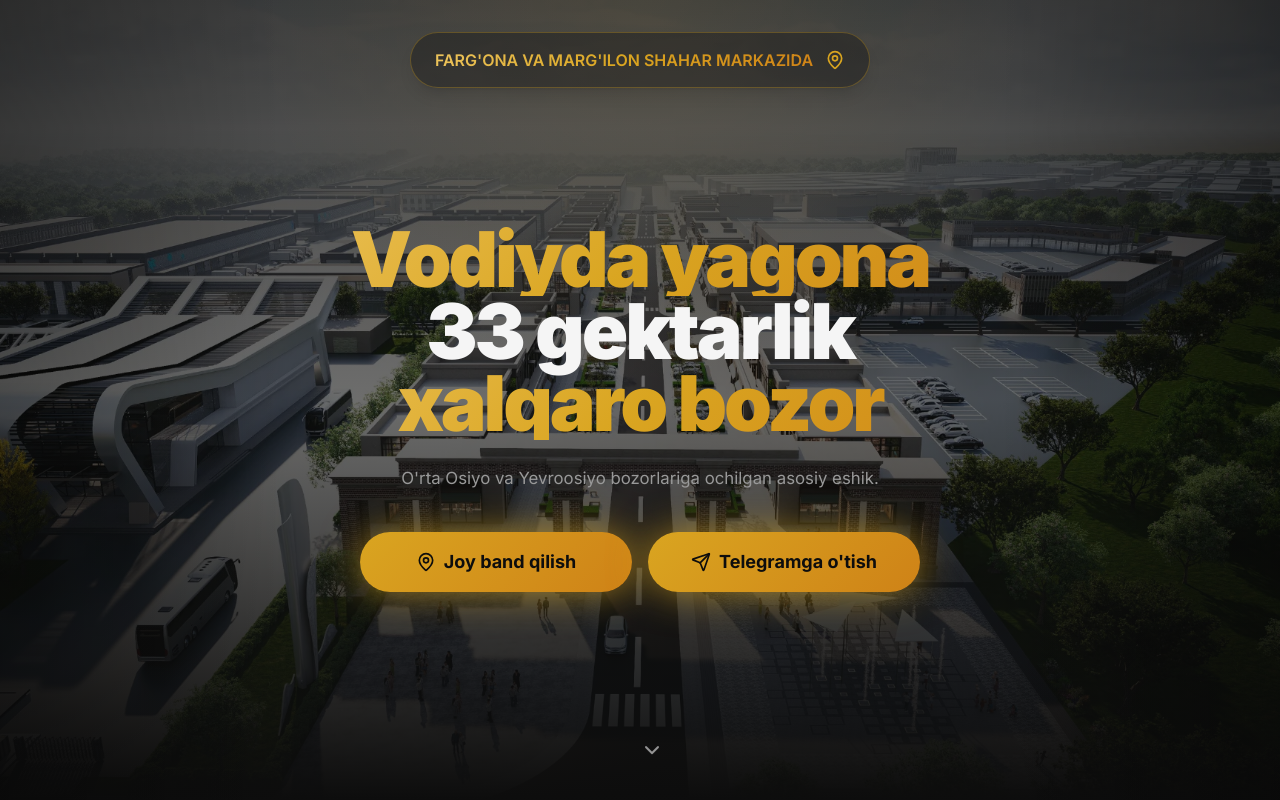
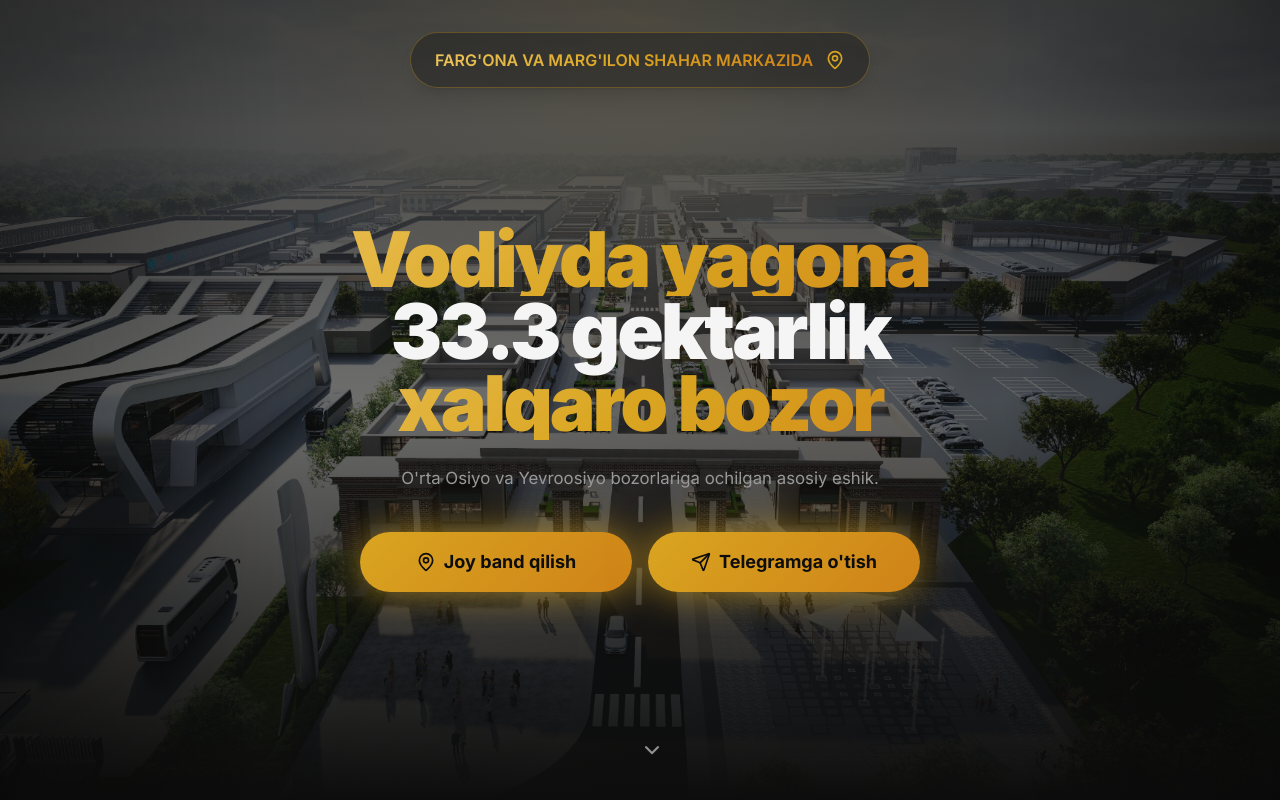
Before and after one commit to rahimjonov-j/Hengtai-savdo, a React (Vite) app: page / in a window 1280 px wide. Shown: the top 800 px of the page. Built offline with nearby package versions, Linux system fonts and the light colour scheme; the HTML template or start-up script is replaced by a standard one.

Commit message:
Update market area to 33.3 hectares

```diff
--- a/index.html
+++ b/index.html
@@ -14,15 +14,15 @@
     <link rel="icon" type="image/png" sizes="16x16" href="/favicon-16x16.png" />
     <link rel="apple-touch-icon" sizes="180x180" href="/apple-touch-icon.png" />
     <link rel="manifest" href="/site.webmanifest" />
-    <title>Jahon Bozori — Farg&#39;onadagi 33 gektarlik xalqaro savdo markazi</title>
-    <meta name="description" content="Farg&#39;ona viloyatidagi eng yirik 33 gektarlik xalqaro bozor. Ulgurji savdo, logistika va doimiy mijoz oqimi.">
+    <title>Jahon Bozori — Farg&#39;onadagi 33.3 gektarlik xalqaro savdo markazi</title>
+    <meta name="description" content="Farg&#39;ona viloyatidagi eng yirik 33.3 gektarlik xalqaro bozor. Ulgurji savdo, logistika va doimiy mijoz oqimi.">
 
     <meta property="og:type" content="website" />
     <meta property="og:site_name" content="Jahon Bozori" />
-    <meta property="og:title" content="Jahon Bozori — Farg&#39;onadagi 33 gektarlik xalqaro savdo markazi">
-    <meta name="twitter:title" content="Jahon Bozori — Farg&#39;onadagi 33 gektarlik xalqaro savdo markazi">
-    <meta property="og:description" content="Farg&#39;ona viloyatidagi eng yirik 33 gektarlik xalqaro bozor. Ulgurji savdo, logistika va doimiy mijoz oqimi.">
-    <meta name="twitter:description" content="Farg&#39;ona viloyatidagi eng yirik 33 gektarlik xalqaro bozor. Ulgurji savdo, logistika va doimiy mijoz oqimi.">
+    <meta property="og:title" content="Jahon Bozori — Farg&#39;onadagi 33.3 gektarlik xalqaro savdo markazi">
+    <meta name="twitter:title" content="Jahon Bozori — Farg&#39;onadagi 33.3 gektarlik xalqaro savdo markazi">
+    <meta property="og:description" content="Farg&#39;ona viloyatidagi eng yirik 33.3 gektarlik xalqaro bozor. Ulgurji savdo, logistika va doimiy mijoz oqimi.">
+    <meta name="twitter:description" content="Farg&#39;ona viloyatidagi eng yirik 33.3 gektarlik xalqaro bozor. Ulgurji savdo, logistika va doimiy mijoz oqimi.">
     <meta property="og:image" content="https://pub-bb2e103a32db4e198524a2e9ed8f35b4.r2.dev/9d1640c1-b651-4a0f-8a89-f5ed216d9189/id-preview-5f249bc1--f1a7cbd4-a939-4485-b30b-7663db4acc23.lovable.app-1775587042135.png">
     <meta name="twitter:image" content="https://pub-bb2e103a32db4e198524a2e9ed8f35b4.r2.dev/9d1640c1-b651-4a0f-8a89-f5ed216d9189/id-preview-5f249bc1--f1a7cbd4-a939-4485-b30b-7663db4acc23.lovable.app-1775587042135.png">
     <meta name="twitter:card" content="summary_large_image">
--- a/src/pages/JahonBozoriFacts.tsx
+++ b/src/pages/JahonBozoriFacts.tsx
@@ -104,7 +104,7 @@ const facts: FactItem[] = [
   {
     id: "6-fakt",
     title: "Katta masshtab, katta oqim",
-    headline: "33 gektar hudud va 4500+ do'kon bu loyihani oddiy bozordan ancha katta formatga olib chiqadi.",
+    headline: "33.3 gektar hudud va 4500+ do'kon bu loyihani oddiy bozordan ancha katta formatga olib chiqadi.",
     points: [
       "Bu Vodiyning asosiy savdo markaziga aylanish ehtimolini sezilarli oshiradi.",
       "Katta masshtab ko'proq kategoriya, ko'proq xaridor va ko'proq aylanish degani.",
--- a/src/pages/JahonBozoriLanding.tsx
+++ b/src/pages/JahonBozoriLanding.tsx
@@ -49,8 +49,8 @@ type StrengthCard =
 const strengthCards: StrengthCard[] = [
   {
     image: galleryRenderMasterplanOverview,
-    alt: "33 gektar hudud masterplan ko'rinishi",
-    title: "33 gektar hudud",
+    alt: "33.3 gektar hudud masterplan ko'rinishi",
+    title: "33.3 gektar hudud",
     desc: "Markaziy Osiyodagi eng yirik loyihalardan biri",
   },
   {
@@ -222,7 +222,7 @@ export default function JahonBozoriLanding() {
             <div className="mx-auto w-full max-w-[56rem]">
               <h1 className="animate-fade-in-up text-[clamp(3rem,6vw,5.5rem)] font-black leading-[0.94] tracking-[-0.04em]">
                 <span className="block text-gradient-gold">Vodiyda yagona</span>
-                <span className="block text-foreground">33 gektarlik</span>
+                <span className="block text-foreground">33.3 gektarlik</span>
                 <span className="block text-gradient-gold">xalqaro bozor</span>
               </h1>
               <p className="mx-auto mt-6 max-w-2xl animate-fade-in-up animate-delay-200 text-base leading-relaxed text-muted-foreground sm:text-lg md:text-[1.05rem]">
```
Also changed, not shown: public/site.webmanifest.
